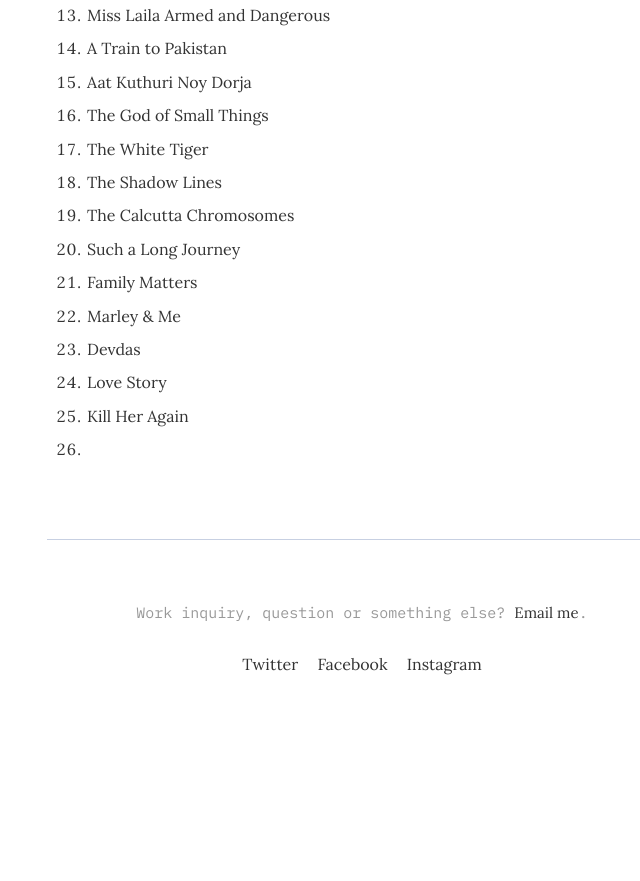
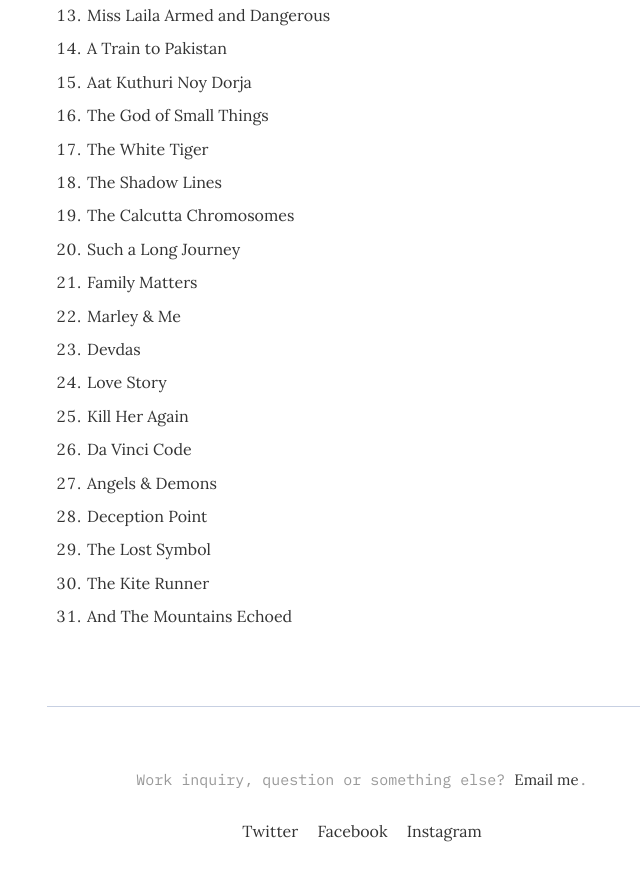
Before and after one commit to argumentativeyouth/pblog, a Jekyll site: the page built from _pages/books.md, in a window 1280 px wide and 900 px high, scrolled down 638 px. Shown: the top 881 px of the window, without its empty margins (278-918 px from the left). Built offline with Jekyll 4.4.1, drawn with Linux system fonts in a browser that asks for light colours; before the commit the page ends 1371 px from its top, so only the background shows below that.

Commit message:
Update books.md

```diff
--- a/_pages/books.md
+++ b/_pages/books.md
@@ -29,4 +29,9 @@
 23. Devdas
 24. Love Story
 25. Kill Her Again
-26.
+26. Da Vinci Code
+27. Angels & Demons
+28. Deception Point
+29. The Lost Symbol
+30. The Kite Runner
+31. And The Mountains Echoed
```
